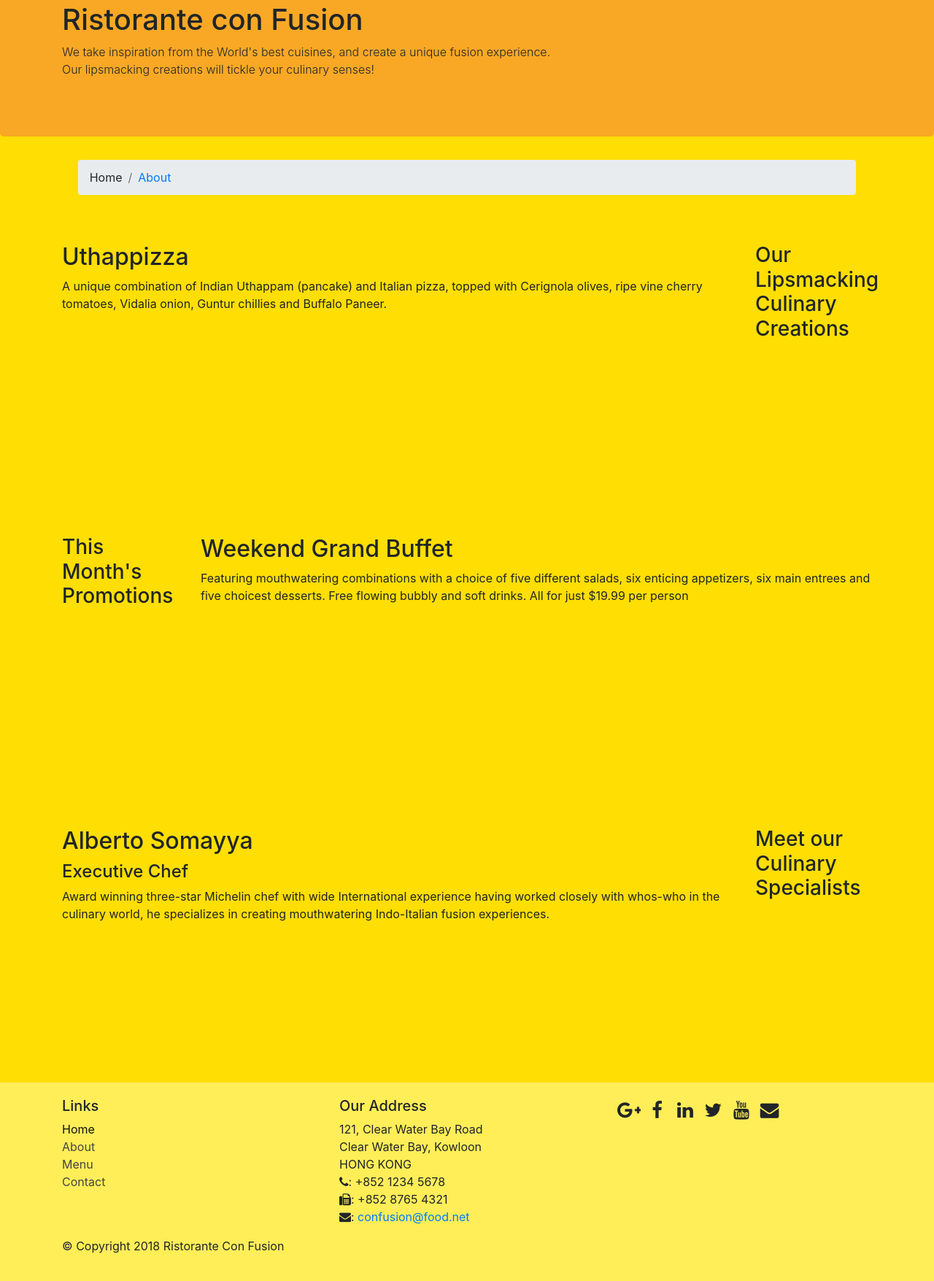
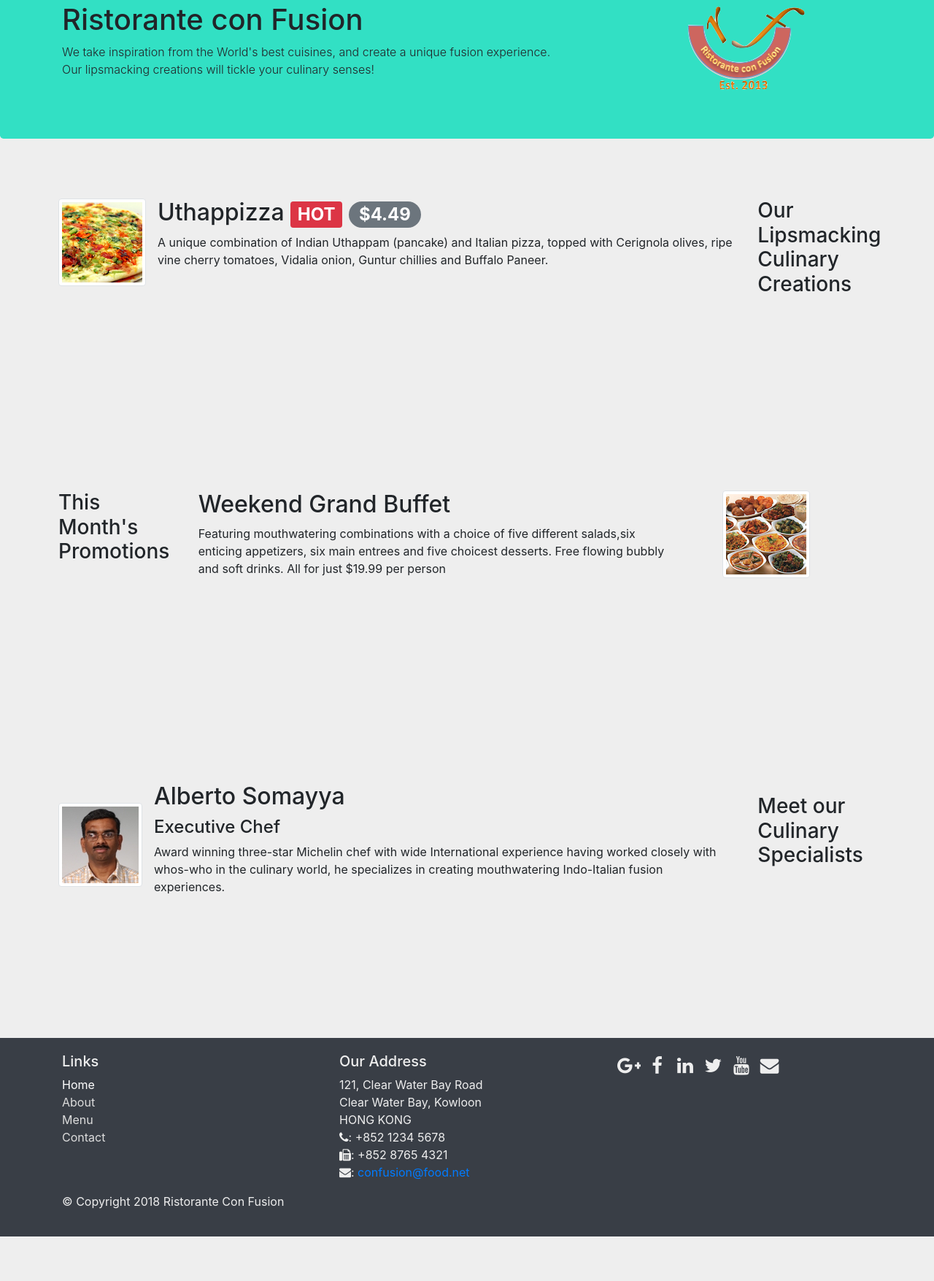
Before and after one commit to threatyharry/intro.bootstrap, a website: page index.html in a window 1280 px wide. Shown: the part 112-1867 px from the top of the page at 73% size. After the commit the page ends 1806 px from the top, so only its background shows below. Drawn offline with nearby package versions, Linux system fonts and the light colour scheme.

Commit message:
images,indentation,badges

```diff
--- a/css/styles.css
+++ b/css/styles.css
@@ -1,3 +1,9 @@
+:root{
+    --primary-color:#eeeeee;
+    --secondry-color:#32e0c4;
+    --nav-color:#222831;
+    --footer-color:#393e46;
+}
 .row-header{
     margin: 0px auto;
     padding: 0px;
@@ -5,16 +11,16 @@
 
 .row-content{
     margin: 0px auto;
-    padding: 50px 0px 50px 0px;
+    padding: 50px 10px 50px 10px;
     border-bottom: 1px;
     min-height: 400px;
 }
 .body{
-    background-color: #ffde03;
+    background-color:var(--primary-color);
 
 }
 .footer{
-    background-color:#ffee58;
+    background-color:var(--footer-color);
     margin: 0px auto;
     padding: 20px 0px 20px 0px;
 }
@@ -22,3 +28,6 @@
 .header{
     background-color: #fbc02d;
 }
+.address{
+    color: var(--primary-color);
+}
--- a/index.html
+++ b/index.html
@@ -1,6 +1,5 @@
 <!DOCTYPE html>
 <html lang="en">
-
     <head>
         <meta charset="utf-8">
         <meta name="viewport" content="width=device-width, initial-scale=1">
@@ -10,94 +9,100 @@
         <link rel="stylesheet" href="\node_modules\bootstrp-social\bootstrap-social.css">
         <link rel="stylesheet" href="\node_modules\bootstrap\dist\css\bootstrap.min.css">
     </head>
-
     <body class="body">
-
-    <nav class="navbar navbar-expand-sm mr-auto navbar-light fixed-top" style="background-color: #f57417;">
+        <nav class="navbar navbar-expand-sm mr-auto navbar-dark fixed-top" style="background-color:var(--nav-color);">
             <div class="container">
                 <button class="navbar-toggler" type="button" data-toggle="collapse" data-target="#navbarexpand">
                     <span class="navbar-toggler-icon"></span>
                 </button>
-            <a href="#" class="navbar-brand">Ristorante con Fusion</a>
-
+                <a href="#" class="navbar-brand"><img src="img/logo.png" height="31" width="40" style="filter: brightness(140%);"></a>
                     <div class="collapse navbar-collapse"  id="navbarexpand">
                         <ul class="navbar-nav mr-auto">
                             <li class="nav-item active" style="padding: 0px 10px 0px 0px;"><a class="nav-link"><span class="fa fa-home"></span> Home</a></li>
                             <li class="nav-item" style="padding: 0px 10px 0px 0px;"><a class="nav-link" href="/aboutus.html"><span class="fa fa-info"></span> About</a></li>
                             <li class="nav-item" style="padding: 0px 10px 0px 0px;"><a class="nav-link" href="#"><span class="fa fa-list"></span> Menu</a></li>
                             <li class="nav-item" style="padding: 0px 10px 0px 0px;"><a class="nav-link" href="/contactus.html"><span class="fa fa-address-card"></span> Contact</a></li>
-
                         </ul>
-
                     </div>
             </div>
         </nav>
-    <header class="jumbotron mr-auto" style="background-color:#f9a825; margin-top:4%;">
+        <header class="jumbotron mr-auto" style="background-color:var(--secondry-color); margin-top:4%;">
             <div class="container">
-            <div class="row row-header">
+                <div class="row">
                   <div class="col-12 col-sm-9">
-                    <h1 >Ristorante con Fusion</h1>
+                        <h1>Ristorante con Fusion</h1>
                         <p style="font-weight: 300;">We take inspiration from the World's best cuisines, and create a unique fusion experience.<br> Our lipsmacking creations will tickle your culinary senses!</p>
                     </div>
-                <div>
+                    <div class="col-12 col-sm">
+                        <img src="img/logo.png" class="d-flex">
                     </div>
                 </div>
             </div>
         </header>
-
-    <ol class="col-10 offset-1 breadcrumb" >
-        <li class="breadcrumb-item">Home</li>
-        <li class="breadcrumb-item"><a href="/aboutus.html">About</a></li>
-    </ol>
         <div class="container">
             <div class="row row-header">
-            <div class="col-12 col-sm-2 order-sm-last row-content align-items-center">
+                <div class="row row-content">
+                    <div class="col-12 col-sm-2 order-sm-last">
                         <h3>Our Lipsmacking Culinary Creations</h3>
                     </div>
-            <div class="col-12 col-sm order-sm-first row-content align-items-center">
-                <h2>Uthappizza</h2>
+                    <div class="col-12 col-sm-10 order-sm-first mt-0">
+                        <div class="media">
+                            <img src="img/uthappizza.png" class="d-flex align-self-center mr-3 img-thumbnail">
+                                <div class="media-body">
+                                    <h2>Uthappizza <span class="badge badge-danger">HOT</span> <span class="badge badge-pill badge-secondary">$4.49</span></h2>
                                     <p>A unique combination of Indian Uthappam (pancake) and Italian pizza, topped with Cerignola olives, ripe vine cherry tomatoes, Vidalia onion, Guntur chillies and Buffalo Paneer.</p>
                                 </div>
                         </div>
-
-
+                    </div>
+                </div>
+            </div>
             <div class="row row-header">
-            <div class="col-12 col-sm-2 col-md-2 order-sm-first row-content align-items-center">
+                <div class="row row-content">
+                    <div class="col-12 col-sm-2 order-sm-first">
                         <h3>This Month's Promotions</h3>
                     </div>
-            <div class="col-12 col-sm-9 col-lg row-content order-sm-last align-items-center">
+                    <div class="col-12 col-sm-6 offset-sm-1 col-md-7 offset-md-0 order-sm-second">
                         <h2>Weekend Grand Buffet</h2>
-                <p>Featuring mouthwatering combinations with a choice of five different salads, six enticing appetizers, six main entrees and five choicest desserts. Free flowing bubbly and soft drinks. All for just $19.99 per person </p>
+                        <p>Featuring mouthwatering combinations with a choice of five different salads,six enticing appetizers, six main entrees and five choicest desserts. Free flowing bubbly and soft drinks. All for just $19.99 per person </p>
+                    </div>
+                    <div class="col-sm-3">
+                        <img src="img/buffet.png" class="d-flex ml-3 align-self-center img-thumbnail ml-5">
                     </div>
                 </div>
-
+            </div>
             <div class="row row-header">
-            <div class="col-12 col-sm-2 order-sm-last row-content align-items-center">
+                <div class="row row-content">
+                    <div class="col-12 col-sm-2 order-sm-last mt-3">
                         <h3>Meet our Culinary Specialists</h3>
                     </div>
-            <div class="col-12 col-sm order-sm-first row-content align-items-center">
+                    <div class="col-12 col-sm-10 order-sm-first">
+                        <div class="media">
+                            <img src="img/alberto.png" alt="alberto" class="d-flex img-thumbnail mr-3 align-self-center">
+                                <div class="media-body">
                                     <h2>Alberto Somayya</h2>
                                     <h4>Executive Chef</h4>
                                     <p>Award winning three-star Michelin chef with wide International experience having worked closely with whos-who in the culinary world, he specializes in creating mouthwatering Indo-Italian fusion experiences. </p>
                                 </div>
                         </div>
                     </div>
-
+                </div>
+            </div>
+        </div>
         <footer class="footer">
             <div class="container">
                 <div class="row">
                     <div class="col-6 col-sm-4">
-                    <h5>Links</h5>
+                        <h5 style="color: #eee;">Links</h5>
                         <ul class="list-unstyled">
-                        <li><a style="color: #111;">Home</a></li>
-                        <li><a href="/aboutus.html" style="color: #444;">About</a></li>
-                        <li><a href="#" style="color: #444;">Menu</a></li>
-                        <li><a href="/contactus.html" style="color: #444;">Contact</a></li>
+                            <li><a style="color: #fff;">Home</a></li>
+                            <li><a href="/aboutus.html" style="color: #ddd;">About</a></li>
+                            <li><a href="#" style="color: #ddd;">Menu</a></li>
+                            <li><a href="/contactus.html" style="color: #ddd;">Contact</a></li>
                         </ul>
                     </div>
                     <div class="col col-sm-4">
-                    <h5>Our Address</h5>
-                    <address>
+                        <h5 style="color: #eee;">Our Address</h5>
+                        <address class="address">
 		                  121, Clear Water Bay Road<br>
 		                  Clear Water Bay, Kowloon<br>
 		                  HONG KONG<br>
@@ -108,18 +113,18 @@
                     </div>
                     <div class="col-12 col-sm-4">
                         <div>
-                        <a class="btn btn-social-icon btn-google" href="http://google.com/+"><i class="fa fa-google-plus"></i></a>
-                        <a class="btn btn-social-icon btn-facebook" href="http://www.facebook.com/profile.php?id="><i class="fa fa-facebook"></i></a>
-                        <a class="btn btn-social-icon btn-linkedin" href="http://www.linkedin.com/in/"><i class="fa fa-linkedin"></i></a>
-                        <a class="btn btn-social-icon btn-twitter" href="http://twitter.com/"><i class="fa fa-twitter"></i></a>
-                        <a class="btn btn-social-icon btn-youtube" href="http://youtube.com/"><i class="fa fa-youtube"></i></a>
-                        <a class="btn btn-social-icon" href="mailto:"><i class="fa fa-envelope"></i></a>
+                            <a class="btn btn-social-icon btn-google" href="http://google.com/+"><i style="color: #eee;" class="fa fa-google-plus"></i></a>
+                            <a class="btn btn-social-icon btn-facebook" href="http://www.facebook.com/profile.php?id="><i style="color: #eee;" class="fa fa-facebook"></i></a>
+                            <a class="btn btn-social-icon btn-linkedin" href="http://www.linkedin.com/in/"><i style="color: #eee;" class="fa fa-linkedin"></i></a>
+                            <a class="btn btn-social-icon btn-twitter" href="http://twitter.com/"><i style="color: #eee;" class="fa fa-twitter"></i></a>
+                            <a class="btn btn-social-icon btn-youtube" href="http://youtube.com/"><i style="color: #eee;" class="fa fa-youtube"></i></a>
+                            <a class="btn btn-social-icon" href="mailto:"><i class="fa fa-envelope" style="color: #eee;"></i></a>
                         </div>
                     </div>
                 </div>
                 <div>
                     <div>
-                    <p>© Copyright 2018 Ristorante Con Fusion</p>
+                        <p style="color: #eee;" >© Copyright 2018 Ristorante Con Fusion</p>
                     </div>
                 </div>
             </div>
@@ -127,8 +132,5 @@
         <script src="node_modules/jquery/dist/jquery.slim.min.js"></script>
         <script src="node_modules/popper.js/dist/popper.min.js"></script>
         <script src="node_modules/bootstrap/dist/js/bootstrap.min.js"></script>
-
-
     </body>
-
 </html>
```
Also changed, not shown: aboutus.html (+17 -27 lines), contactus.html (+18 -29 lines), img/alberto.png (added), img/buffet.png (added), img/logo.png (added), img/uthappizza.png (added). Lines whose indentation alone changed are shown as unchanged.
